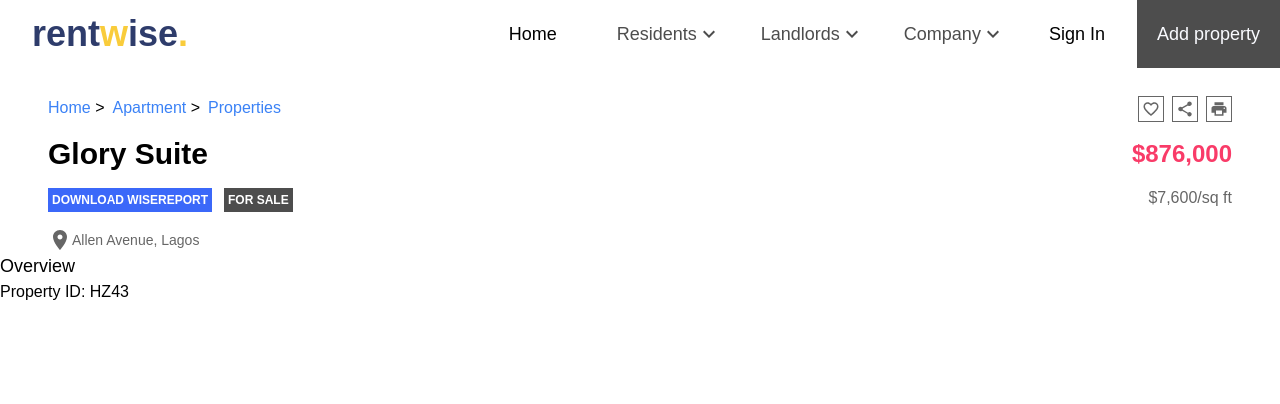
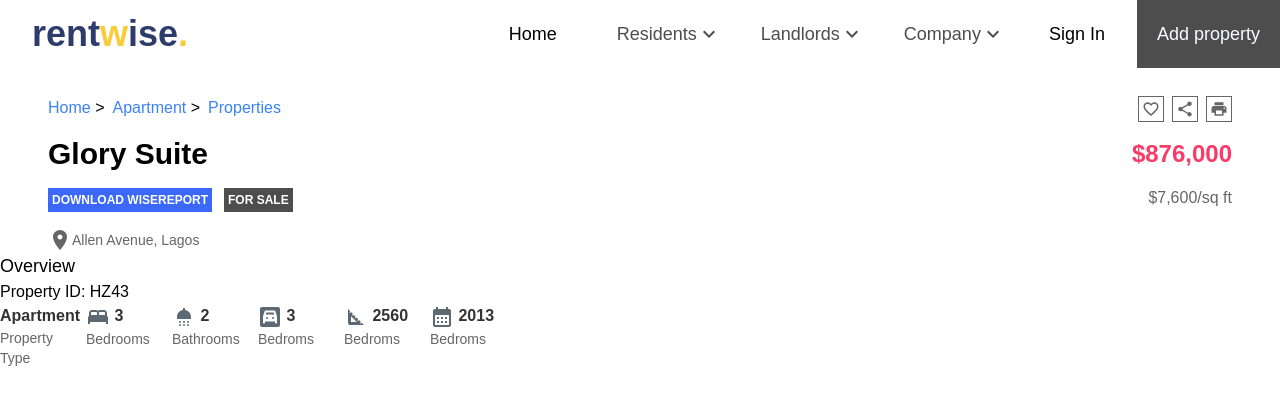
Before and after one commit to Obadea/rentwise, a React (Create React App) app: page /apartment/properties in a window 1280 px wide. Shown: the top 404 px of the page. Built offline with nearby package versions, Linux system fonts and the light colour scheme; a web font is replaced by a local one.

Commit message:
icons update

```diff
--- a/src/pages/propertyPage/PropertyPage.jsx
+++ b/src/pages/propertyPage/PropertyPage.jsx
@@ -5,6 +5,12 @@ import RoomIcon from "@mui/icons-material/Room";
 import FavoriteBorderIcon from "@mui/icons-material/FavoriteBorder";
 import ShareIcon from "@mui/icons-material/Share";
 import PrintIcon from "@mui/icons-material/Print";
+
+import BedIcon from "@mui/icons-material/Bed";
+import ShowerIcon from "@mui/icons-material/Shower";
+import GarageIcon from "@mui/icons-material/Garage";
+import SquareFootIcon from "@mui/icons-material/SquareFoot";
+import CalendarMonthIcon from "@mui/icons-material/CalendarMonth";
 
 function PropertyPage() {
   return (
@@ -67,7 +73,44 @@ function PropertyPage() {
           </p>
         </div>
         <div className="flex flex-wrap">
-          <div></div>
+          <div className="w-[86px]">
+            <h4 className="font-bold text-base text-[#333333]">Apartment</h4>
+            <p className="font-normal text-sm text-[#666666]">Property Type</p>
+          </div>
+          <div className="w-[86px]">
+            <h3 className="font-bold text-base text-[#333333]">
+              <BedIcon className="text-[#5C6872]" /> 3
+            </h3>
+            <p className="font-normal text-sm text-[#666666]">Bedrooms</p>
+          </div>
+          <div className="w-[86px]">
+            <h3 className="font-bold text-base text-[#333333]">
+              <ShowerIcon className="text-[#5C6872]" /> 2
+            </h3>
+            <p className="font-normal text-sm text-[#666666]">Bathrooms</p>
+          </div>
+
+          <div className="w-[86px]">
+            <h3 className="font-bold text-base text-[#333333]">
+              {" "}
+              <GarageIcon className="text-[#5C6872]" /> 3
+            </h3>
+            <p className="font-normal text-sm text-[#666666]">Bedroms</p>
+          </div>
+          <div className="w-[86px]">
+            <h3 className="font-bold text-base text-[#333333]">
+              {" "}
+              <SquareFootIcon className="text-[#5C6872]" /> 2560
+            </h3>
+            <p className="font-normal text-sm text-[#666666]">Bedroms</p>
+          </div>
+          <div className="w-[86px]">
+            <h3 className="font-bold text-base text-[#333333]">
+              {" "}
+              <CalendarMonthIcon className="text-[#5C6872]" /> 2013
+            </h3>
+            <p className="font-normal text-sm text-[#666666]">Bedroms</p>
+          </div>
         </div>
       </div>
     </div>
```
